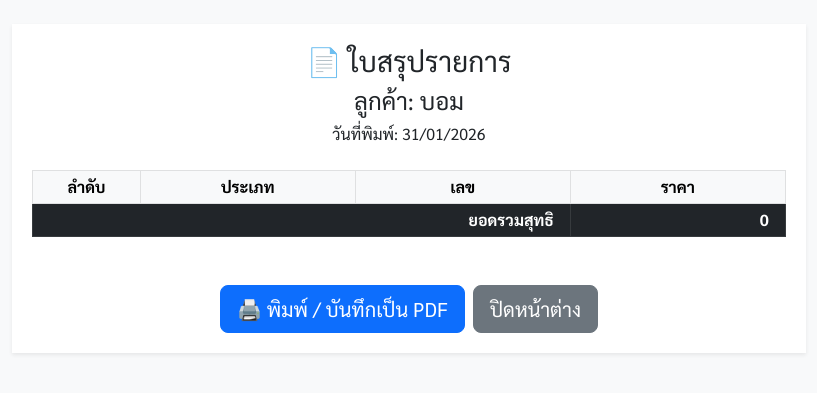
After one commit to SATTARNEDS/BOm, a Flask app: a page that uses LottoWeb/templates/print_bill.html in a window 1280 px wide. The commit adds this page. Shown: the top 393 px of the page, without its empty margins (231-1048 px from the left). Run offline with Flask 3, Linux system fonts and the light colour scheme; a user stored in the database is signed in; data that the repository does not hold is empty.

Commit message:
เพิ่มปุ่ม Export to PDF/Excel

```diff
--- a/LottoWeb/app.py
+++ b/LottoWeb/app.py
@@ -4,6 +4,9 @@ import os
 import json
 import time
 import base64
+import pandas as pd
+import io
+from flask import send_file
 from itertools import permutations
 from datetime import datetime, timedelta
 from flask import Flask, render_template, request, jsonify, session, redirect, url_for, abort
@@ -554,5 +557,78 @@ def clear_data():
     conn = sqlite3.connect(DB_NAME, timeout=30); conn.cursor().execute("DELETE FROM transactions"); conn.commit(); conn.close()
     return jsonify({"status":"success"})
 
+# =======================================================
+# ✅ เพิ่มส่วน Export Excel และ PDF
+# =======================================================
+
+# 1. Export Excel: แยก Sheet ตามรายชื่อลูกค้า
+@app.route('/export/excel_all')
+def export_excel_all():
+    if not check_auth(): return redirect(url_for('login'))
+
+    conn = sqlite3.connect(DB_NAME)
+    # ดึงข้อมูลทั้งหมด
+    df = pd.read_sql_query("SELECT buyer_name, number, type, amount, created_at FROM transactions ORDER BY buyer_name, created_at", conn)
+    conn.close()
+
+    if df.empty:
+        return "ไม่มีข้อมูลรายการขาย"
+
+    output = io.BytesIO()
+    # ใช้ ExcelWriter เพื่อเขียนหลาย Sheet
+    with pd.ExcelWriter(output, engine='openpyxl') as writer:
+        # หาชื่อลูกค้าทั้งหมดที่ไม่ซ้ำกัน
+        unique_buyers = df['buyer_name'].unique()
+
+        for buyer in unique_buyers:
+            # กรองข้อมูลเฉพาะลูกค้ารายนี้
+            buyer_df = df[df['buyer_name'] == buyer]
+
+            # ตั้งชื่อ Sheet (Excel ห้ามชื่อยาวเกิน 31 ตัวอักษร)
+            sheet_name = str(buyer)[:30].replace(":", "-").replace("/", "-")
+
+            # เขียนลง Sheet
+            buyer_df.to_excel(writer, sheet_name=sheet_name, index=False)
+
+    output.seek(0)
+    return send_file(output, download_name="Lotto_Report_By_User.xlsx", as_attachment=True)
+
+# 2. Export Excel: เฉพาะลูกค้ารายคน
+@app.route('/export/excel/<path:buyer_name>')
+def export_excel_buyer(buyer_name):
+    if not check_auth(): return redirect(url_for('login'))
+
+    conn = sqlite3.connect(DB_NAME)
+    df = pd.read_sql_query("SELECT number, type, amount, created_at FROM transactions WHERE buyer_name = ?", conn, params=(buyer_name,))
+    conn.close()
+
+    if df.empty:
+        return f"ไม่พบข้อมูลของ {buyer_name}"
+
+    output = io.BytesIO()
+    with pd.ExcelWriter(output, engine='openpyxl') as writer:
+        df.to_excel(writer, sheet_name='Report', index=False)
+
+    output.seek(0)
+    return send_file(output, download_name=f"Lotto_{buyer_name}.xlsx", as_attachment=True)
+
+# 3. PDF/Print View: หน้าสรุปสำหรับพิมพ์ (Save as PDF)
+@app.route('/print/bill/<path:buyer_name>')
+def print_bill(buyer_name):
+    if not check_auth(): return redirect(url_for('login'))
+
+    conn = sqlite3.connect(DB_NAME)
+    conn.row_factory = sqlite3.Row
+    # ดึงรายการซื้อ
+    rows = conn.cursor().execute("SELECT * FROM transactions WHERE buyer_name=? ORDER BY type, number", (buyer_name,)).fetchall()
+
+    # คำนวณยอดรวม
+    total = sum([r['amount'] for r in rows])
+
+    conn.close()
+
+    # ส่งไปที่ Template ใหม่ (ต้องสร้างไฟล์ print_bill.html)
+    return render_template('print_bill.html', buyer=buyer_name, transactions=rows, total=total, date=datetime.now().strftime('%d/%m/%Y'))
+
 if __name__ == '__main__':
     app.run(debug=True, port=5000, host='0.0.0.0')
--- a/LottoWeb/static/js/script.js
+++ b/LottoWeb/static/js/script.js
@@ -161,6 +161,9 @@ function loadBuyers() {
                 <td class="text-danger fw-bold">-${b.disc_amt.toLocaleString()}</td>
                 <td class="fw-bold text-success fs-5">${b.net.toLocaleString()}</td>
                 <td>
+                    <a href="/export/excel/${b.name}" target="_blank" class="btn btn-sm btn-success me-1 shadow-sm" title="Excel"><i class="fas fa-file-excel"></i></a>
+                    <a href="/print/bill/${b.name}" target="_blank" class="btn btn-sm btn-secondary me-1 shadow-sm" title="PDF/Print"><i class="fas fa-print"></i></a>
+
                     <button class="btn btn-sm btn-warning me-1 shadow-sm" onclick="editBuyer(${b.id},'${b.name}',${b.discount})"><i class="fas fa-pen"></i></button>
                     <button class="btn btn-sm btn-info text-white me-1 shadow-sm" onclick="viewBuy('${b.name}')"><i class="fas fa-list"></i></button>
                     <button class="btn btn-sm btn-danger shadow-sm" onclick="deleteBuyer(${b.id},'${b.name}')"><i class="fas fa-trash"></i></button>
--- a/LottoWeb/stress_test.py
+++ b/LottoWeb/stress_test.py
@@ -6,7 +6,7 @@ import time
 # ==========================================
 # ⚙️ ตั้งค่า (Safe Mode สำหรับ Ngrok ฟรี)
 # ==========================================
-TARGET_URL = "https://unpreferred-sorediate-celestine.ngrok-free.dev" # ⚠️ ใส่ Link Ngrok ของคุณ
+TARGET_URL = "https://sattarned.pythonanywhere.com/" # ⚠️ ใส่ Link Ngrok ของคุณ
 TOTAL_USERS = 4
 ITEMS_PER_USER = 100   # ลดจำนวนลงหน่อย (เดี๋ยวยาวเกิน)
 DELAY_MIN = 2.0        # ⚠️ รออย่างน้อย 2 วินาที (สำคัญมาก!)
--- /dev/null
+++ b/LottoWeb/templates/print_bill.html
@@ -0,0 +1,70 @@
+<!DOCTYPE html>
+<html lang="th">
+<head>
+    <meta charset="UTF-8">
+    <title>ใบสรุปรายการ - {{ buyer }}</title>
+    <link href="https://cdn.jsdelivr.net/npm/bootstrap@5.3.0/dist/css/bootstrap.min.css" rel="stylesheet">
+    <style>
+        /* ตั้งค่ากระดาษ A4 */
+        @page { size: A4; margin: 20mm; }
+        body { font-family: 'Sarabun', sans-serif; }
+
+        .bill-container {
+            max-width: 210mm;
+            margin: auto;
+            background: white;
+            padding: 20px;
+        }
+
+        /* ซ่อนปุ่มเวลาสั่งพิมพ์ */
+        @media print {
+            .no-print { display: none !important; }
+            .bill-container { box-shadow: none; border: none; }
+        }
+    </style>
+    <link href="https://fonts.googleapis.com/css2?family=Sarabun:wght@400;700&display=swap" rel="stylesheet">
+</head>
+<body class="bg-light">
+
+<div class="bill-container shadow-sm mt-4">
+    <div class="text-center mb-4">
+        <h3>📄 ใบสรุปรายการ</h3>
+        <h4>ลูกค้า: {{ buyer }}</h4>
+        <p>วันที่พิมพ์: {{ date }}</p>
+    </div>
+
+    <table class="table table-bordered table-sm">
+        <thead class="table-light text-center">
+            <tr>
+                <th width="10%">ลำดับ</th>
+                <th width="20%">ประเภท</th>
+                <th width="20%">เลข</th>
+                <th width="20%">ราคา</th>
+            </tr>
+        </thead>
+        <tbody>
+            {% for row in transactions %}
+            <tr>
+                <td class="text-center">{{ loop.index }}</td>
+                <td class="text-center">{{ row['type'] }}</td>
+                <td class="text-center fw-bold">{{ row['number'] }}</td>
+                <td class="text-end pe-3">{{ row['amount'] }}</td>
+            </tr>
+            {% endfor %}
+        </tbody>
+        <tfoot class="table-dark">
+            <tr>
+                <td colspan="3" class="text-end fw-bold pe-3">ยอดรวมสุทธิ</td>
+                <td class="text-end fw-bold pe-3">{{ "{:,.0f}".format(total) }}</td>
+            </tr>
+        </tfoot>
+    </table>
+
+    <div class="d-grid gap-2 d-md-flex justify-content-md-center mt-5 no-print">
+        <button onclick="window.print()" class="btn btn-primary btn-lg">🖨️ พิมพ์ / บันทึกเป็น PDF</button>
+        <button onclick="window.close()" class="btn btn-secondary btn-lg">ปิดหน้าต่าง</button>
+    </div>
+</div>
+
+</body>
+</html>
--- a/requirements.txt
+++ b/requirements.txt
@@ -11,6 +11,7 @@ charset-normalizer==3.4.4
 click==8.3.1
 Deprecated==1.3.1
 distro==1.9.0
+et_xmlfile==2.0.0
 Flask==3.1.2
 frozenlist==1.8.0
 future==1.0.0
@@ -24,6 +25,9 @@ Jinja2==3.1.6
 line-bot-sdk==3.21.0
 MarkupSafe==3.0.3
 multidict==6.7.0
+numpy==2.4.1
+openpyxl==3.1.5
+pandas==3.0.0
 propcache==0.4.1
 pydantic==2.12.5
 pydantic_core==2.41.5
```
Also changed, not shown: LottoWeb/templates/index.html (+6 -1 lines), LottoWeb/lotto_pro.db.
